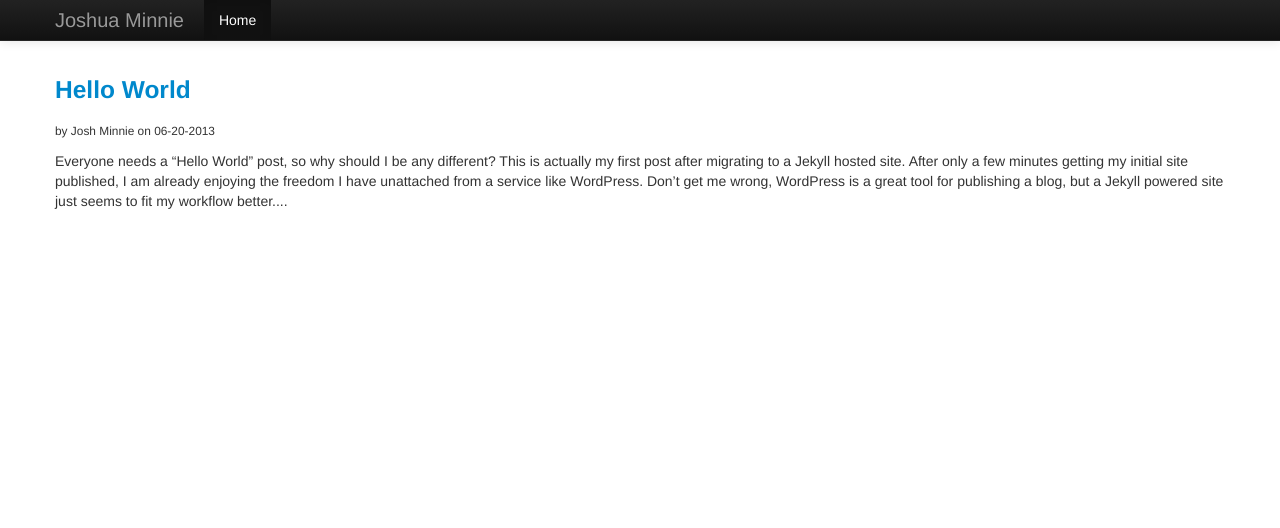
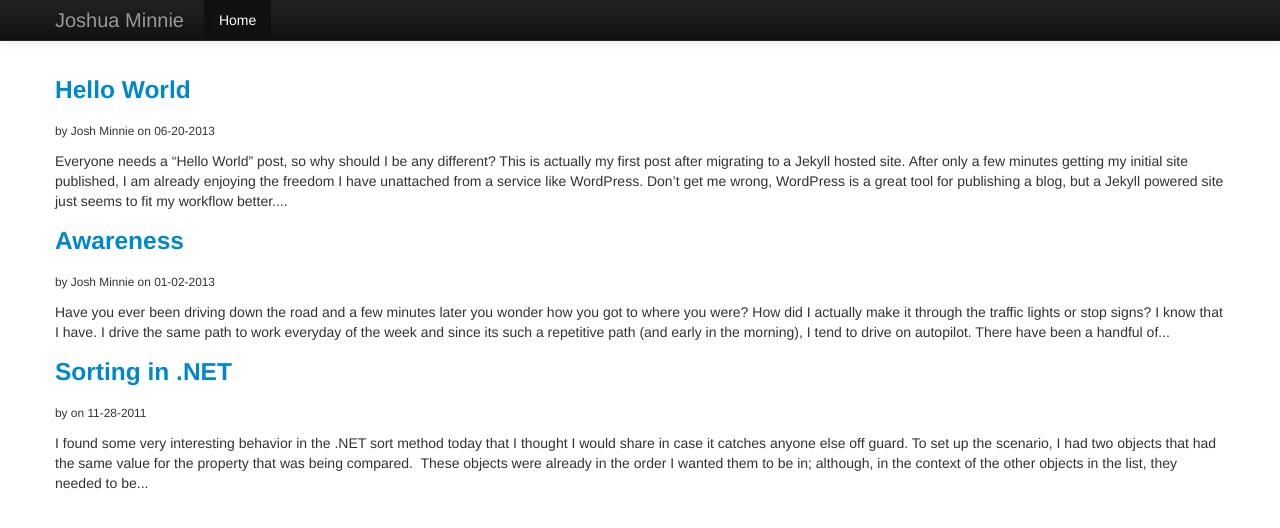
Before and after one commit to joshminnie/joshminnie.github.io, a Jekyll site: the page built from index.html, in a window 1280 px wide. Shown: the top 528 px of the page. Built offline with Jekyll 4.4.1, drawn with Linux system fonts in a browser that asks for light colours; nearby versions of some CDN libraries.

Commit message:
Adding another post

```diff
--- a/_config.yml
+++ b/_config.yml
@@ -1 +1,3 @@
-url: http://joshminnie.github.io
+url: /
+
+pygments: true
--- a/_layouts/posts.html
+++ b/_layouts/post.html
@@ -6,7 +6,7 @@ layout: default
     <ul class="breadcrumb">
       <li><a href="/">Home</a> <span class="divider">/</span></li>
       <li><a href="/categories/{{ page.categories }}">{{ page.categories | first | capitalize  }}</a> <span class="divider">/</span></li>
-      <li class="active">{{ page.post_title }}</li>
+      <li class="active">{{ page.title }}</li>
     </ul>
   </div>
 </div>
@@ -14,7 +14,7 @@ layout: default
 <div class="row">
   <div class="span8">
     <article class="post">
-      <h1>{{ page.post_title }}</h1>
+      <h1>{{ page.title }}</h1>
       <p>by {{ page.post_author }} on {{ page.date | date: "%m-%d-%Y" }}</p>
       <div class="post-content">{{ content }}</div>
     </article>
--- /dev/null
+++ b/_posts/2011-11-28-sorting-in-net.html
@@ -0,0 +1,82 @@
+---
+layout: post
+title: Sorting in .NET
+tags:
+- .NET
+- comparison
+- Development
+- sorting
+- string.Format
+status: publish
+type: post
+published: true
+meta:
+  dsq_thread_id: '486708366'
+---
+
+<p>
+  <img class="img img-rounded img-polaroid alignleft" title="data-sorting-lego" src="/assets/data-sorting-lego-150x150.jpg" alt="" width="150" height="150" />
+  I found some very interesting behavior in the <a title="List(Of T).Sort Method" href="http://msdn.microsoft.com/en-us/library/b0zbh7b6.aspx" target="_blank">.NET sort</a>
+  method today that I thought I would share in case it catches anyone else off guard.
+</p>
+<p>To set up the scenario, I had two objects that had the same value for the property that was being compared.
+  These objects were already in the order I wanted them to be in; although, in the context of the other objects
+  in the list, they needed to be sorted correctly.  The result was the two objects with the same value were now
+  in the opposite order. I've provided a little sample code that demonstrates the problem.</p>
+<div class="clearfix"></div>
+{% highlight csharp %}
+    internal static class Program
+    {
+        private static void Main()
+        {
+            var list = new List {
+                                    new MyClass(&quot;Alpha&quot;, DateTime.Today),
+                                    new MyClass(&quot;Beta&quot;, DateTime.Today),
+                                    new MyClass(&quot;Charlie&quot;, DateTime.Today)
+                                };
+            list.Sort();
+            list.ForEach(d =&gt; Console.WriteLine(d));
+            // Expected output:
+            // Alpha      11/28/2011 12:00:00 AM
+            // Beta       11/28/2011 12:00:00 AM
+            // Charlie    11/28/2011 12:00:00 AM
+            // Actual output:
+            // Charlie    11/28/2011 12:00:00 AM
+            // Beta       11/28/2011 12:00:00 AM
+            // Alpha      11/28/2011 12:00:00 AM
+        }
+    }
+
+    internal struct MyClass : IComparable
+    {
+        public string MyName;
+
+        public DateTime MyDate;
+
+        public MyClass(string myName, DateTime myDate)
+        {
+            this.MyName = myName;
+            this.MyDate = myDate;
+        }
+
+        public int CompareTo(MyClass other)
+        {
+            return DateTime.Compare(this.MyDate, other.MyDate);
+        }
+
+        public override string ToString()
+        {
+            return string.Format(&quot;{0,-10} {1,-30}&quot;, this.MyName, this.MyDate);
+        }
+    }
+{% endhighlight %}
+<p>In order to fix my sorting behavior, I had to add another field to make sure that the sort was maintained
+  with values that were the same.</p>
+{% highlight csharp %}
+    public int CompareTo(MyClass other)
+    {
+        var result = DateTime.Compare(this.MyDate, other.MyDate);
+        return result == 0 ? this.MyName.CompareTo(other.MyName) : result;
+    }
+{% endhighlight %}
+<p>That solved my problem, hopefully it helps if someone else runs into this issue.</p>
--- /dev/null
+++ b/_posts/2013-01-02-awareness.md
@@ -0,0 +1,36 @@
+---
+layout: post
+title: Awareness
+post_author: Josh Minnie
+categories: teaching
+tags:
+- awareness
+- mindset
+status: publish
+type: post
+published: true
+meta:
+  dsq_thread_id: '1019076625'
+---
+Have you ever been driving down the road and a few minutes later you wonder how you got to where you were? How did I
+actually make it through the traffic lights or stop signs? I know that I have. I drive the same path to work everyday
+of the week and since its such a repetitive path (and early in the morning), I tend to drive on autopilot. There have
+been a handful of times that I have gotten halfway to work and wondered, "Was that last light even green?"
+
+I think a lot of Christians do just that in their relationship with God. We know He's always there
+[Deut 31:8](http://bible.us/111/deu.31.8.niv) because He promised us that He wouldn't leave us, but so many of us are
+walking in God's presence on autopilot. We're not really paying attention that God is at work all around us and wants
+to work with us and through us to bring us the many blessings that He has in store for us. Many of us get caught up in
+the traditions of church and lose the real meaning of what's going on. Singing along with the songs and not really
+paying attention to what God is trying to speak to us through those songs. Listening to the message that the pastor
+is speaking but not really hearing.
+
+But just being aware isn't enough. You can be totally aware that your spouse is in the room, but not really engage in
+any activity that helps deepen your relationship with that spouse. We need to instead make a conscious effort to
+engage in that awareness.  One time you might have a deep conversation with your wife, another time it may be just gently
+giving her a hug, but whatever it is, it's a conscious decision to respond to her presence.  The same is true with our
+relationship with God, slow down and take a few minutes to really respond to God's presence. Get it in your heart that
+He is there, not just your head.
+
+If we take time to get into God's presence and really think about how much He loves us and desires an intimate relationship
+with us, there are so many blessings that we open ourselves up to [Joshua 1:8](http://bible.us/111/jos.1.8.niv).
--- a/index.html
+++ b/index.html
@@ -4,7 +4,7 @@ title: Home | Joshua Minnie
 ---
 {% for post in site.posts %}
 <article>
-  <h3><a href="{{ post.url }}">{{ post.post_title }}</a></h3>
+  <h3><a href="{{ post.url }}">{{ post.title }}</a></h3>
   <p><small>by {{ post.post_author }} on {{ post.date | date: "%m-%d-%Y" }}</small></p>
   <p>{{ post.content | strip_html | truncatewords:75}}</p>
 </article>
--- a/stylesheets/main.css
+++ b/stylesheets/main.css
@@ -1,5 +1,10 @@
-
-
 /* ==========================================================================
    Author's custom styles
    ========================================================================== */
+
+img.alignright {float:right; margin:0 0 1em 1em}
+img.alignleft {float:left; margin:0 1em 1em 0}
+img.aligncenter {display: block; margin-left: auto; margin-right: auto}
+.alignright {float:right; }
+.alignleft {float:left; }
+.aligncenter {display: block; margin-left: auto; margin-right: auto}
```
Also changed, not shown: _posts/2013-06-20-hello-world.md (+2 -3 lines), _includes/navigation.html (line endings or trailing spaces), assets/data-sorting-lego-150x150.jpg (added), assets/data-sorting-lego.jpg (added), 1 other file.
